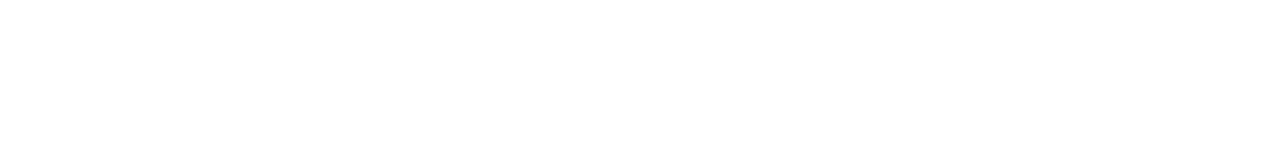
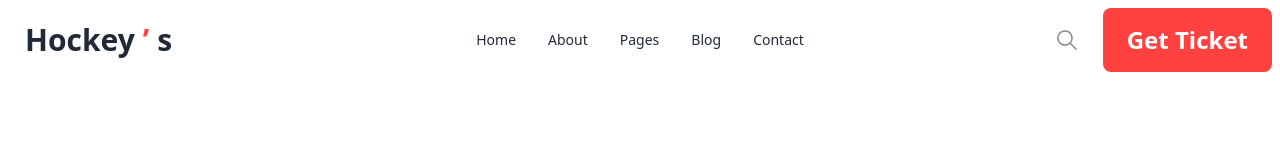
Before and after one commit to Fayshal007/hockey-website, a plain HTML site: page index.html in a window 1280 px wide. Drawn offline with nearby package versions, Linux system fonts and the light colour scheme.

Commit message:
navbar done

```diff
--- a/index.html
+++ b/index.html
@@ -7,9 +7,68 @@
     <title>Hockey's</title>
     <link href="https://cdn.jsdelivr.net/npm/daisyui@4.7.3/dist/full.min.css" rel="stylesheet" type="text/css" />
     <script src="https://cdn.tailwindcss.com"></script>
+    <script src="https://kit.fontawesome.com/fa07095628.js" crossorigin="anonymous"></script>
 </head>
 
 <body>
+    <header class="container mx-auto">
+        <!------------------- navbar ------------------->
+        <nav>
+            <div class="navbar bg-base-100">
+                <div class="navbar-start">
+                  <div class="dropdown">
+                    <div tabindex="0" role="button" class="btn btn-ghost lg:hidden">
+                      <svg xmlns="http://www.w3.org/2000/svg" class="h-5 w-5" fill="none" viewBox="0 0 24 24" stroke="currentColor"><path stroke-linecap="round" stroke-linejoin="round" stroke-width="2" d="M4 6h16M4 12h8m-8 6h16" /></svg>
+                    </div>
+                    <ul tabindex="0" class="menu menu-sm dropdown-content mt-3 z-[1] p-2 shadow bg-base-100 rounded-box w-52">
+                      <li><a>Home</a></li>
+                      <li><a>About</a></li>
+                      <li><a>Pages</a></li>
+                      <li><a>Blog</a></li>
+                      <li><a>Contact</a></li>
+                    </ul>
+                  </div>
+                  <a class="btn btn-ghost text-3xl">Hockey<span class="text-[#FF4240]">&#8217</span>s</a>
+                </div>
+                <div class="navbar-center hidden lg:flex">
+                  <ul class="menu menu-horizontal px-1">
+                    <li><a>Home</a></li>
+                      <li><a>About</a></li>
+                      <li><a>Pages</a></li>
+                      <li><a>Blog</a></li>
+                      <li><a>Contact</a></li>
+                  </ul>
+                </div>
+                <div class="navbar-end">
+                    <div class="hidden mr-6 lg:block">
+                        <svg xmlns="http://www.w3.org/2000/svg" width="24" height="24" viewBox="0 0 24 24" fill="none">
+                            <g clip-path="url(#clip0_5_6)">
+                              <path d="M3 10C3 10.9193 3.18106 11.8295 3.53284 12.6788C3.88463 13.5281 4.40024 14.2997 5.05025 14.9497C5.70026 15.5998 6.47194 16.1154 7.32122 16.4672C8.1705 16.8189 9.08075 17 10 17C10.9193 17 11.8295 16.8189 12.6788 16.4672C13.5281 16.1154 14.2997 15.5998 14.9497 14.9497C15.5998 14.2997 16.1154 13.5281 16.4672 12.6788C16.8189 11.8295 17 10.9193 17 10C17 9.08075 16.8189 8.1705 16.4672 7.32122C16.1154 6.47194 15.5998 5.70026 14.9497 5.05025C14.2997 4.40024 13.5281 3.88463 12.6788 3.53284C11.8295 3.18106 10.9193 3 10 3C9.08075 3 8.1705 3.18106 7.32122 3.53284C6.47194 3.88463 5.70026 4.40024 5.05025 5.05025C4.40024 5.70026 3.88463 6.47194 3.53284 7.32122C3.18106 8.1705 3 9.08075 3 10Z" stroke="#89898B" stroke-width="1.5" stroke-linecap="round" stroke-linejoin="round"/>
+                              <path d="M21 21L15 15" stroke="#89898B" stroke-width="1.5" stroke-linecap="round" stroke-linejoin="round"/>
+                            </g>
+                            <defs>
+                              <clipPath id="clip0_5_6">
+                                <rect width="24" height="24" fill="white"/>
+                              </clipPath>
+                            </defs>
+                          </svg>
+                    </div>
+                    <button class="px-6 py-4 rounded-lg bg-[#FF4240] text-white text-2xl font-bold">
+                        Get Ticket
+                      </button>
+
+                </div>
+              </div>
+        </nav>
+    </header>
+
+
+
+
+
+
+
+
 
 </body>
 
```
Also changed, not shown: tailwind.config.js (added, +8 -0 lines).
